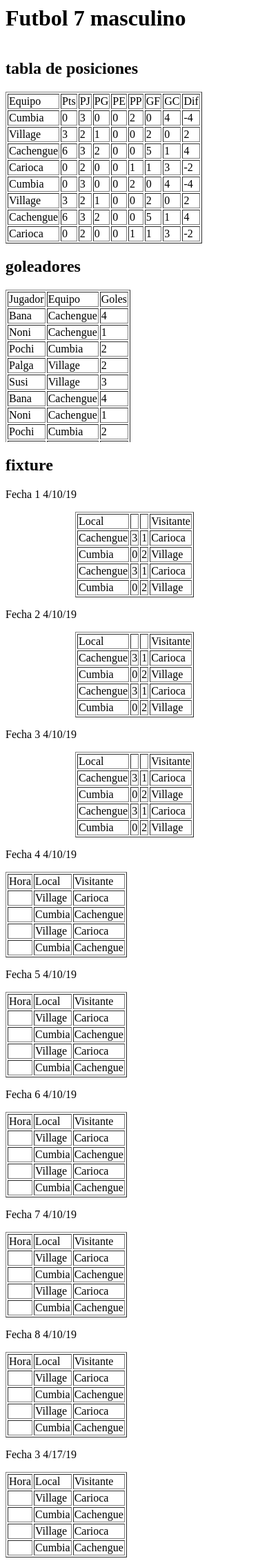
After one commit to svrtrn342/golizards, a PHP site: the page made by site/templates/torneo-maqueta.php in a window 390 px wide. The commit adds this page. Shown: the whole page at 69% size. Run offline with PHP 8.4, Linux system fonts and the light colour scheme; the template is opened without the code that fills it, so the values that code supplies are empty.

Commit message:
+ tabletop

```diff
--- a/site/templates/default.php
+++ b/site/templates/default.php
@@ -7,7 +7,7 @@
   'title title'
   'text text'
   ;
-  grid-template-columns: 60%;
+  grid-template-columns: 50%;
 }
 .page-text{
   grid-area: text;
--- /dev/null
+++ b/site/templates/torneo-maqueta.php
@@ -0,0 +1,213 @@
+<?php snippet('header') ?>
+
+<?= js('assets/js/tabletop.js') ?>
+
+<style>
+.equipos { grid-area: equipos;
+}
+.jugadores {
+  grid-area: jugadores;
+  overflow: auto !important;
+  max-height: 288px;
+}
+.proximafecha{
+  grid-area: proximafecha
+}
+.fixture{
+  grid-area: fixture
+}
+
+p.proxDate {
+  position: absolute;
+  top: 10px;
+  right: 10px;
+}
+.grid-container {
+  grid-template-areas:
+  'header header'
+  'title title'
+  'equipos jugadores'
+  'fixture proximafecha'
+  'fixture sponsors'
+  'fixture null'
+  ;
+  grid-template-columns: 60%;
+}
+
+@media only screen and (max-width: 768px) {
+  .grid-container {
+    grid-template-areas:
+    'header header'
+    'title title'
+    'equipos equipos'
+    'jugadores jugadores'
+    'proximafecha proximafecha'
+    'sponsors sponsors'
+    'fixture fixture'
+    ;
+    grid-template-columns: 50%;
+  }
+}
+</style>
+
+
+</head>
+<body>
+
+  <div class="grid-container">
+
+    <?php snippet('header-grid')?>
+
+      <h1 class="page-title">Futbol 7 masculino</h1>
+
+    <div class="equipos p-0 bitten" style="overflow: auto">
+      <h2 class="tabla-header">tabla de posiciones</h2>
+      <table class="tabla" id="tablaPos" border="1">
+        <thead>
+          <tr>
+            <td>Equipo</td>
+            <td>Pts</td>
+            <td>PJ</td>
+            <td>PG</td>
+            <td>PE</td>
+            <td>PP</td>
+            <td>GF</td>
+            <td>GC</td>
+            <td>Dif</td>
+            <!-- <td>Amarillas</td>
+            <td>Rojas</td>
+            <td>FairPlay</td> -->
+          </tr>
+        </thead>
+        <tr><td>Cumbia</td><td>0</td><td>3</td><td>0</td><td>0</td><td>2</td><td>0</td><td>4</td><td>-4</td></tr><tr><td>Village</td><td>3</td><td>2</td><td>1</td><td>0</td><td>0</td><td>2</td><td>0</td><td>2</td></tr><tr><td>Cachengue</td><td>6</td><td>3</td><td>2</td><td>0</td><td>0</td><td>5</td><td>1</td><td>4</td></tr><tr><td>Carioca</td><td>0</td><td>2</td><td>0</td><td>0</td><td>1</td><td>1</td><td>3</td><td>-2</td></tr>
+        <tr><td>Cumbia</td><td>0</td><td>3</td><td>0</td><td>0</td><td>2</td><td>0</td><td>4</td><td>-4</td></tr><tr><td>Village</td><td>3</td><td>2</td><td>1</td><td>0</td><td>0</td><td>2</td><td>0</td><td>2</td></tr><tr><td>Cachengue</td><td>6</td><td>3</td><td>2</td><td>0</td><td>0</td><td>5</td><td>1</td><td>4</td></tr><tr><td>Carioca</td><td>0</td><td>2</td><td>0</td><td>0</td><td>1</td><td>1</td><td>3</td><td>-2</td></tr></table>
+
+      </div>
+      <div class="jugadores">
+        <h2 class="tabla-header">goleadores</h2>
+        <table class="tabla" id="tablaJug" border="1">
+          <thead>
+            <tr>
+              <td>Jugador</td>
+              <td>Equipo</td>
+              <td>Goles</td>
+              <!-- <td>Amarillas</td>
+              <td>Rojas</td> -->
+            </tr>
+          </thead>
+          <tr><td>Bana</td><td>Cachengue</td><td>4</td></tr><tr><td>Noni</td><td>Cachengue</td><td>1</td></tr><tr><td>Pochi</td><td>Cumbia</td><td>2</td></tr><tr><td>Palga</td><td>Village</td><td>2</td></tr><tr><td>Susi</td><td>Village</td><td>3</td></tr>
+          <tr><td>Bana</td><td>Cachengue</td><td>4</td></tr><tr><td>Noni</td><td>Cachengue</td><td>1</td></tr><tr><td>Pochi</td><td>Cumbia</td><td>2</td></tr><tr><td>Palga</td><td>Village</td><td>2</td></tr><tr><td>Susi</td><td>Village</td><td>3</td></tr>
+          <tr><td>Bana</td><td>Cachengue</td><td>4</td></tr><tr><td>Noni</td><td>Cachengue</td><td>1</td></tr><tr><td>Pochi</td><td>Cumbia</td><td>2</td></tr><tr><td>Palga</td><td>Village</td><td>2</td></tr><tr><td>Susi</td><td>Village</td><td>3</td></tr>
+        </table>
+        </div>
+
+
+
+        <div class="fixture bitten">
+          <h2 class="tabla-header">fixture</h2>
+          <div id="fechas">
+            <div class="fixture-div">
+            <p>Fecha 1 <span class="poiret">4/10/19</span></p>
+            <table align="center" class="tabla" id="fecha1" border="1">
+              <thead><tr><td>Local</td><td></td><td></td><td>Visitante</td></tr></thead>
+              <tbody>
+                <tr><td>Cachengue</td><td>3</td><td>1</td><td>Carioca</td></tr><tr><td>Cumbia</td><td>0</td><td>2</td><td>Village</td></tr>
+                <tr><td>Cachengue</td><td>3</td><td>1</td><td>Carioca</td></tr><tr><td>Cumbia</td><td>0</td><td>2</td><td>Village</td></tr>
+              </tbody></table>
+          </div>
+          <div class="fixture-div">
+          <p>Fecha 2 <span class="poiret">4/10/19</span></p>
+          <table class="tabla" align="center" id="fecha1" border="1">
+            <thead><tr><td>Local</td><td></td><td></td><td>Visitante</td></tr></thead>
+            <tbody>
+              <tr><td>Cachengue</td><td>3</td><td>1</td><td>Carioca</td></tr><tr><td>Cumbia</td><td>0</td><td>2</td><td>Village</td></tr>
+              <tr><td>Cachengue</td><td>3</td><td>1</td><td>Carioca</td></tr><tr><td>Cumbia</td><td>0</td><td>2</td><td>Village</td></tr>
+            </tbody></table>
+        </div>
+        <div class="fixture-div">
+        <p>Fecha 3 <span class="poiret">4/10/19</span></p>
+        <table class="tabla" align="center" id="fecha1" border="1">
+          <thead><tr><td>Local</td><td></td><td></td><td>Visitante</td></tr></thead>
+          <tbody>
+            <tr><td>Cachengue</td><td>3</td><td>1</td><td>Carioca</td></tr><tr><td>Cumbia</td><td>0</td><td>2</td><td>Village</td></tr>
+            <tr><td>Cachengue</td><td>3</td><td>1</td><td>Carioca</td></tr><tr><td>Cumbia</td><td>0</td><td>2</td><td>Village</td></tr>
+          </tbody></table>
+      </div>
+      <div class="fixture-div">
+      <p>Fecha 4 <span class="poiret">4/10/19</span></p>
+      <table class="tabla" border="1"><thead><tr><td>Hora</td><td>Local</td><td>Visitante</td></tr></thead>
+        <tbody>
+          <tr><td></td><td>Village</td><td>Carioca</td></tr><tr><td></td><td>Cumbia</td><td>Cachengue</td></tr>
+          <tr><td></td><td>Village</td><td>Carioca</td></tr><tr><td></td><td>Cumbia</td><td>Cachengue</td></tr>
+        </tbody></table>
+    </div>
+    <div class="fixture-div">
+    <p>Fecha 5 <span class="poiret">4/10/19</span></p>
+    <table class="tabla" border="1"><thead><tr><td>Hora</td><td>Local</td><td>Visitante</td></tr></thead>
+      <tbody>
+        <tr><td></td><td>Village</td><td>Carioca</td></tr><tr><td></td><td>Cumbia</td><td>Cachengue</td></tr>
+        <tr><td></td><td>Village</td><td>Carioca</td></tr><tr><td></td><td>Cumbia</td><td>Cachengue</td></tr>
+      </tbody></table>
+  </div>
+  <div class="fixture-div">
+  <p>Fecha 6 <span class="poiret">4/10/19</span></p>
+  <table class="tabla" border="1"><thead><tr><td>Hora</td><td>Local</td><td>Visitante</td></tr></thead>
+    <tbody>
+      <tr><td></td><td>Village</td><td>Carioca</td></tr><tr><td></td><td>Cumbia</td><td>Cachengue</td></tr>
+      <tr><td></td><td>Village</td><td>Carioca</td></tr><tr><td></td><td>Cumbia</td><td>Cachengue</td></tr>
+    </tbody></table>
+</div>
+<div class="fixture-div">
+<p>Fecha 7 <span class="poiret">4/10/19</span></p>
+<table class="tabla" border="1"><thead><tr><td>Hora</td><td>Local</td><td>Visitante</td></tr></thead>
+  <tbody>
+    <tr><td></td><td>Village</td><td>Carioca</td></tr><tr><td></td><td>Cumbia</td><td>Cachengue</td></tr>
+    <tr><td></td><td>Village</td><td>Carioca</td></tr><tr><td></td><td>Cumbia</td><td>Cachengue</td></tr>
+  </tbody></table>
+</div>
+<div class="fixture-div">
+<p>Fecha 8 <span class="poiret">4/10/19</span></p>
+<table class="tabla" border="1"><thead><tr><td>Hora</td><td>Local</td><td>Visitante</td></tr></thead>
+  <tbody>
+    <tr><td></td><td>Village</td><td>Carioca</td></tr><tr><td></td><td>Cumbia</td><td>Cachengue</td></tr>
+    <tr><td></td><td>Village</td><td>Carioca</td></tr><tr><td></td><td>Cumbia</td><td>Cachengue</td></tr>
+  </tbody></table>
+</div>
+
+          </div>
+
+            </div>
+
+          <div class="sponsors">
+            <div class="row">
+
+              <div class="col sponsorcol">
+                <img class="sponsor w-100" src="<?php echo url('assets/images/quilmes.jpg') ?>" alt="">
+              </div>
+              <div class="col sponsorcol">
+                <img class="sponsor w-100" src="<?php echo url('assets/images/quilmes.jpg') ?>" alt="">
+              </div>
+              <div class="col sponsorcol">
+                <img class="sponsor w-100" src="<?php echo url('assets/images/quilmes.jpg') ?>" alt="">
+              </div>
+              <div class="col sponsorcol">
+                <img class="sponsor w-100" src="<?php echo url('assets/images/quilmes.jpg') ?>" alt="">
+              </div>
+            </div>
+          </div>
+          <div class="proximafecha">
+            <div id="proximaF">
+              <p class="proxima-title">Fecha 3 <span class="poiret">4/17/19</span></p>
+              <table class="tabla" border="1"><thead><tr><td>Hora</td><td>Local</td><td>Visitante</td></tr></thead>
+                <tbody>
+                  <tr><td></td><td>Village</td><td>Carioca</td></tr><tr><td></td><td>Cumbia</td><td>Cachengue</td></tr>
+                  <tr><td></td><td>Village</td><td>Carioca</td></tr><tr><td></td><td>Cumbia</td><td>Cachengue</td></tr>
+                </tbody></table>
+              </div>
+              </div>
+            </div>
+
+
+
+
+                              <?php snippet('footer') ?>
```
Also changed, not shown: assets/css/lizzards.css (+20 -1 lines), site/snippets/tabletop.php (+21 -9 lines), site/templates/torneo.php (+60 -77 lines), 1 other file.
